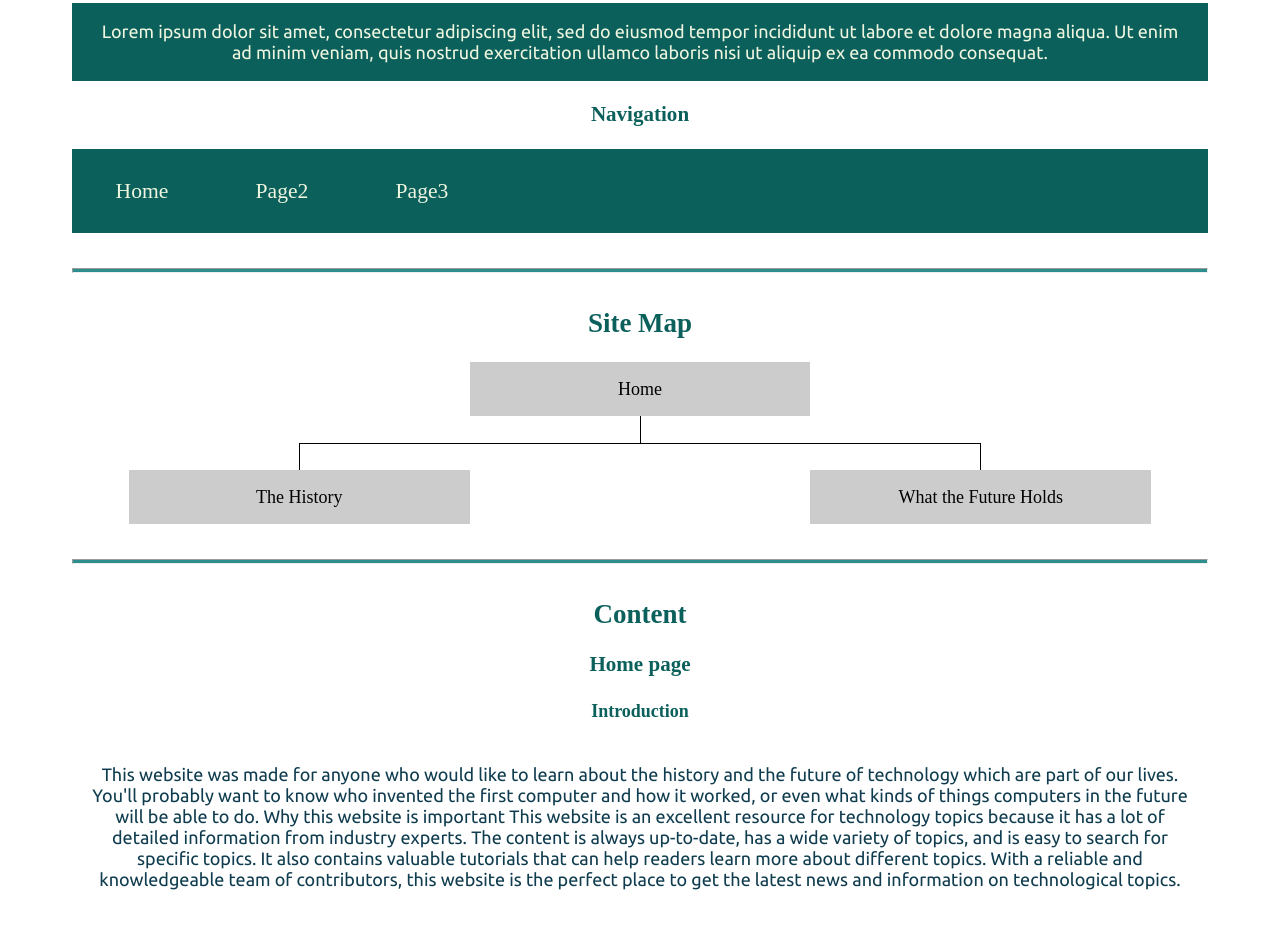
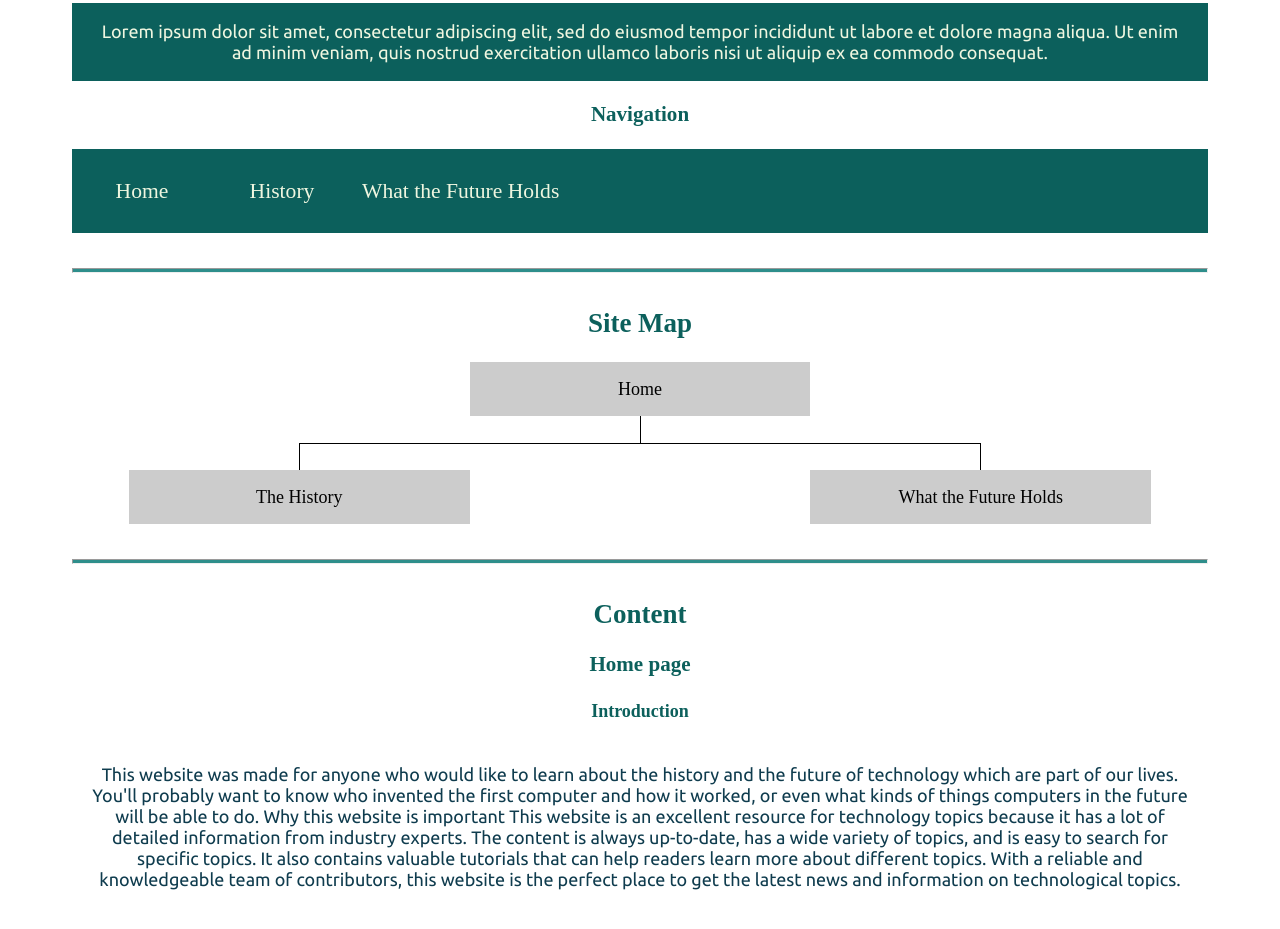
Before and after one commit to paulhfreitas/wdd130, a plain HTML site: page techhistory/site-plan.html in a window 1280 px wide. Shown: the part 1744-2673 px from the top of the page. Drawn offline with Linux system fonts and the light colour scheme; a web font is replaced by a local one.

Commit message:
names updated on the navigation

```diff
--- a/techhistory/site-plan.html
+++ b/techhistory/site-plan.html
@@ -88,8 +88,8 @@
       <!-- Think about how you want your navigation bar to look. In the site-plan.css file change the colors to your colors to get the look you desire. -->
       <nav>
         <a href="#">Home</a>
-        <a href="#">Page2</a>
-        <a href="#">Page3</a>
+        <a href="#">History</a>
+        <a href="#">What the Future Holds</a>
       </nav>
       <hr>
       <h2>
```
